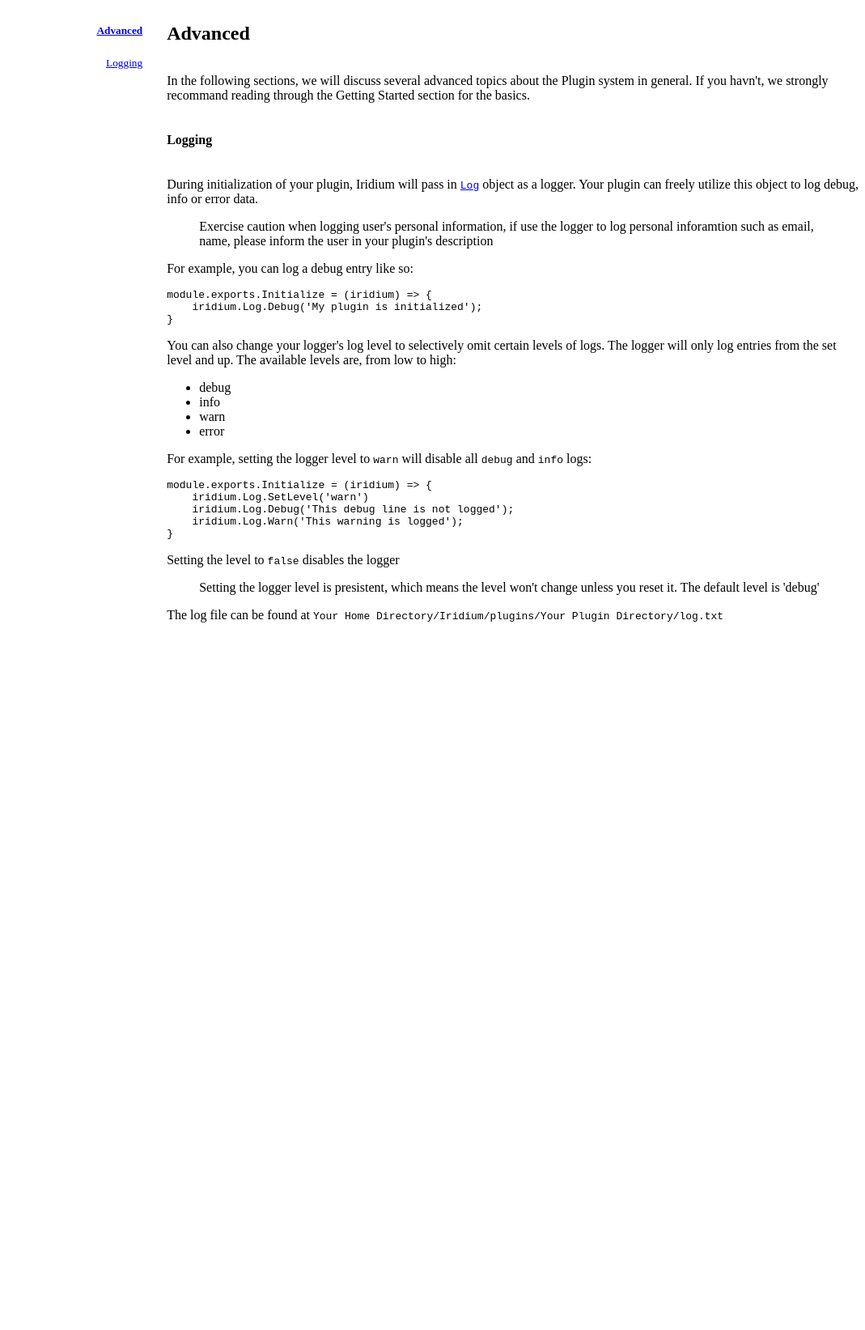
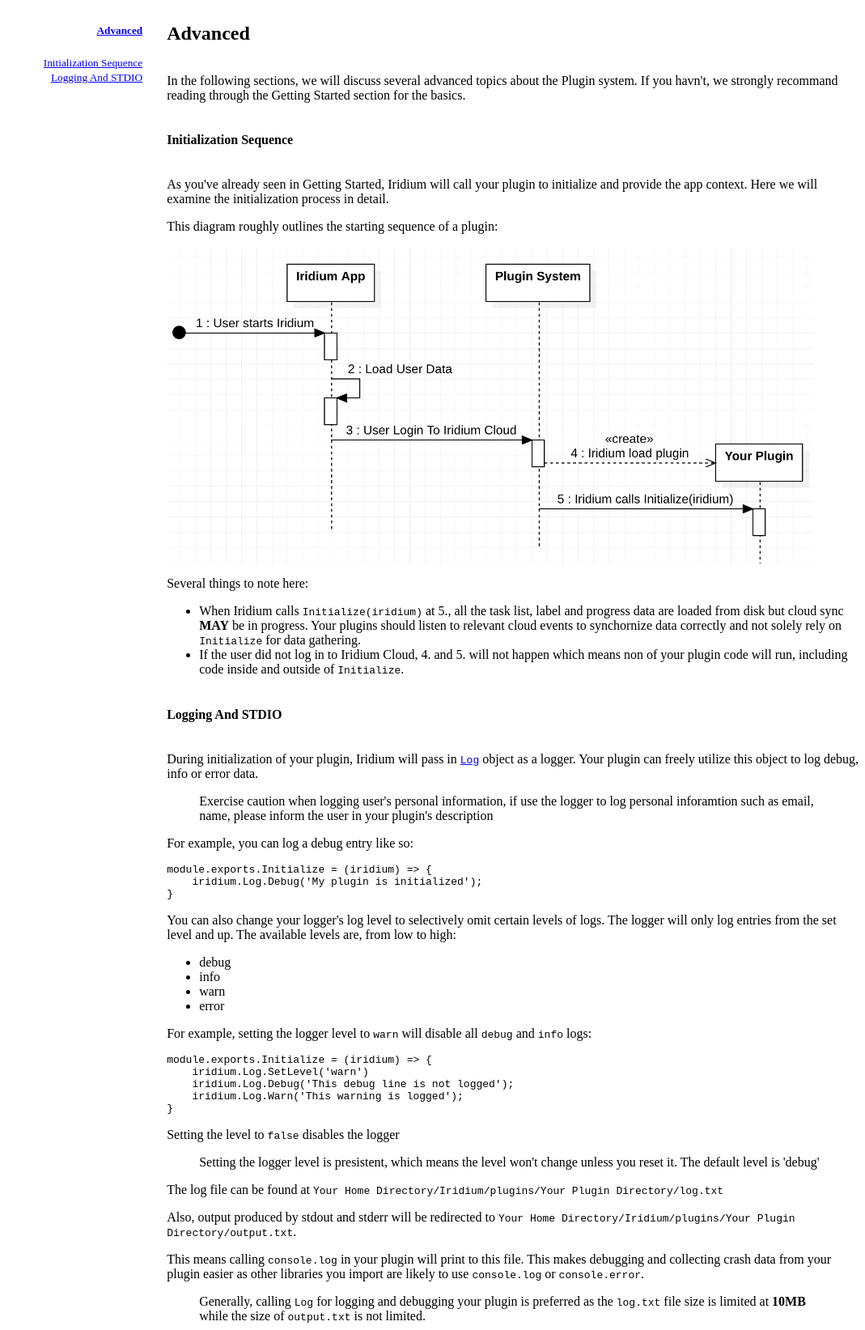
Before and after one commit to Yamazaki93/Iridium-API-Documentation, a website: page src/development.html in a window 1280 px wide and 1643 px high. Shown: the whole page at 81% size, without its empty margins (211-1280 px from the left). Drawn offline with Linux system fonts and the light colour scheme; files that its build step writes are made by us from their sources.

Commit message:
Added initialize sequence

```diff
--- a/src/development.html
+++ b/src/development.html
@@ -7,7 +7,10 @@
                     <h5><a href="#advanced">Advanced</a></h5>
                 </li>
                 <li>
-                    <small><a href="#logging">Logging</a></small>
+                    <small><a href="#initialization">Initialization Sequence</a></small>
+                </li>
+                <li>
+                    <small><a href="#logging">Logging And STDIO</a></small>
                 </li>
             </ul>
         </div>
@@ -17,10 +20,28 @@
                     <h2 id="advanced">Advanced </h2>
                     <small class="go-to-top-button"><a href="#top"><i class="fas fa-arrow-up"></i></a></small>
                 </div>
-                <p>In the following sections, we will discuss several advanced topics about the Plugin system in general. If you
+                <p>In the following sections, we will discuss several advanced topics about the Plugin system. If you
                     havn't, we strongly recommand reading through the Getting Started section for the basics.</p>
                 <div class="title-container">
-                    <h4 id="logging">Logging </h4>
+                    <h4 id="initialization">Initialization Sequence</h4>
+                    <small class="go-to-top-button"><a href="#top"><i class="fas fa-arrow-up"></i></a></small>
+                </div>
+                <p>As you've already seen in Getting Started, Iridium will call your plugin to initialize and provide
+                    the app context. Here we will examine the initialization process in detail.</p>
+                <p>This diagram roughly outlines the starting sequence of a plugin:</p>
+                <img class="screenshot" src="/img/init-sequence.png">
+                <p>Several things to note here: </p>
+                <ul>
+                    <li>When Iridium calls <code>Initialize(iridium)</code> at 5., all the task list, label and progress
+                        data are loaded from disk but cloud sync <b>MAY</b> be in progress. Your plugins should listen
+                        to relevant cloud events to synchornize data correctly and not solely rely on
+                        <code>Initialize</code>
+                        for data gathering.</li>
+                    <li>If the user did not log in to Iridium Cloud, 4. and 5. will not happen which means non of your
+                        plugin code will run, including code inside and outside of <code>Initialize</code>.</li>
+                </ul>
+                <div class="title-container">
+                    <h4 id="logging">Logging And STDIO</h4>
                     <small class="go-to-top-button"><a href="#top"><i class="fas fa-arrow-up"></i></a></small>
                 </div>
                 <p>During initialization of your plugin, Iridium will pass in <a
@@ -48,8 +69,19 @@
     iridium.Log.Warn('This warning is logged');
 }</code></pre>
                 <p>Setting the level to <code>false</code> disables the logger</p>
-                <blockquote>Setting the logger level is presistent, which means the level won't change unless you reset it. The default level is 'debug' </blockquote>
-                <p>The log file can be found at <code>Your Home Directory/Iridium/plugins/Your Plugin Directory/log.txt</code></p>
+                <blockquote>Setting the logger level is presistent, which means the level won't change unless you reset
+                    it. The default level is 'debug' </blockquote>
+                <p>The log file can be found at
+                    <code>Your Home Directory/Iridium/plugins/Your Plugin Directory/log.txt</code></p>
+                <p>Also, output produced by stdout and stderr will be redirected to
+                    <code>Your Home Directory/Iridium/plugins/Your Plugin Directory/output.txt</code>.</p>
+                <p>This means calling <code>console.log</code> in your plugin will print to this file. This makes
+                    debugging and collecting crash data from your plugin easier as other libraries you import are likely
+                    to use <code>console.log</code> or <code>console.error</code>.</p>
+                <blockquote>Generally, calling <code>Log</code> for logging and debugging your plugin is preferred as
+                    the <code>log.txt</code> file
+                    size is limited at <b>10MB</b> while the size of <code>output.txt</code> is not limited.
+                </blockquote>
             </div>
         </div>
     </div>
```
Also changed, not shown: src/gettingstarted.html (+12 -13 lines), img/init-sequence.png (added), 2 other files.
